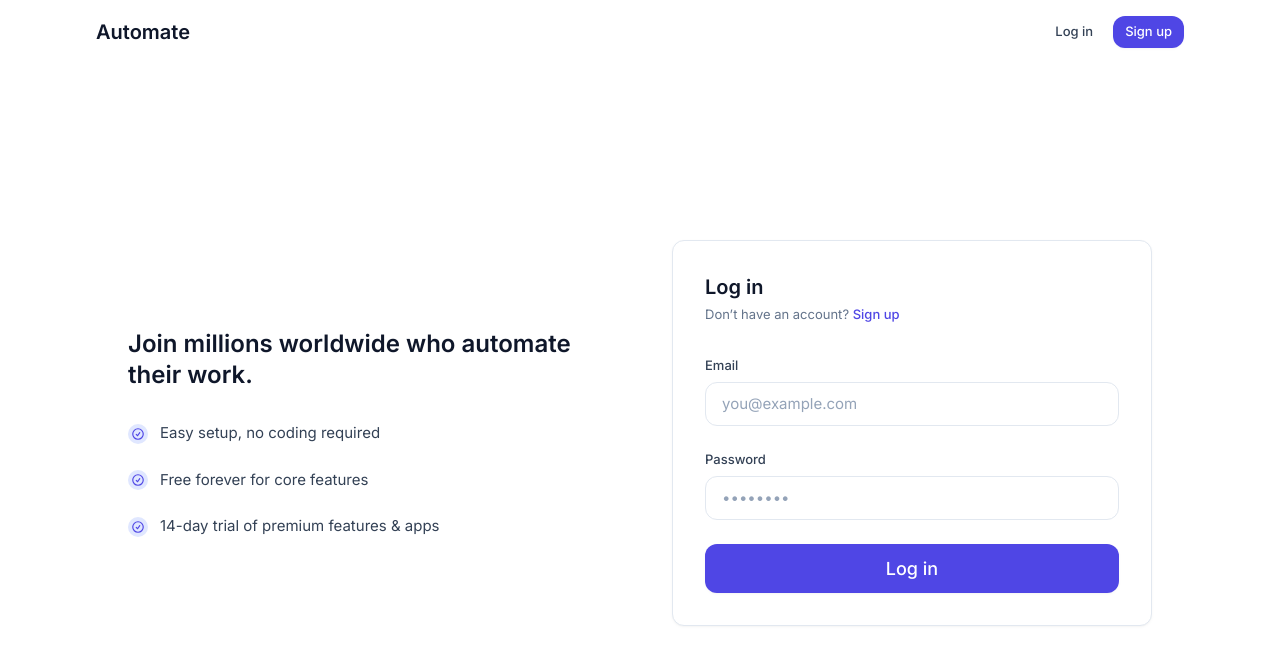
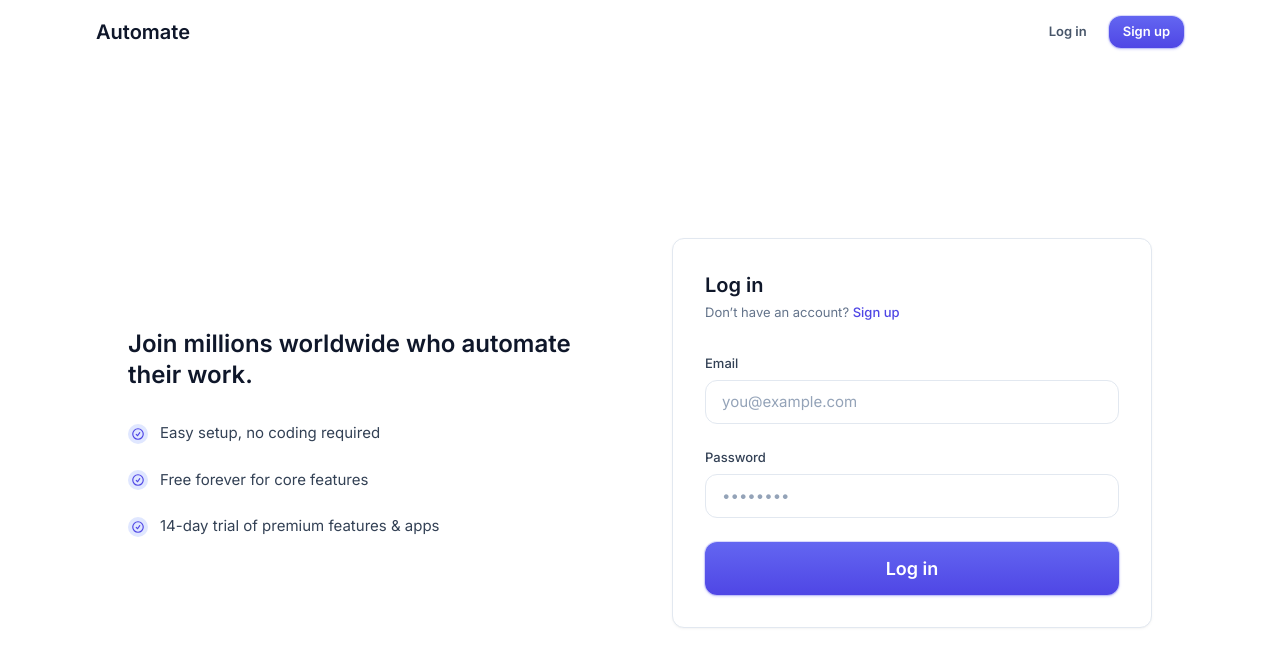
Before and after one commit to ajaygaur01/Zapier2.0, a Next.js app in the folder apps/frontend/: page /login in a window 1280 px wide. Shown: the top 666 px of the page. Built offline with nearby package versions, Linux system fonts and the light colour scheme; no server answers.

Commit message:
Button.tsx

```diff
--- a/apps/frontend/components/ui/Button.tsx
+++ b/apps/frontend/components/ui/Button.tsx
@@ -3,25 +3,25 @@
 import { ReactNode, ButtonHTMLAttributes } from "react";
 
 const base =
-  "inline-flex items-center justify-center font-medium rounded-xl transition-all duration-fast focus-visible:outline-none focus-visible:ring-2 focus-visible:ring-brand-500 focus-visible:ring-offset-2 disabled:opacity-50 disabled:pointer-events-none";
+  "inline-flex items-center justify-center font-semibold rounded-xl transition-all duration-fast focus-visible:outline-none focus-visible:ring-2 focus-visible:ring-brand-500 focus-visible:ring-offset-2 disabled:opacity-50 disabled:pointer-events-none active:scale-95 select-none";
 
 const sizeStyles = {
-  sm: "text-body-sm px-3 py-1.5 gap-1.5",
-  md: "text-body px-4 py-2 gap-2",
-  lg: "text-title-sm px-6 py-3 gap-2",
+  sm: "text-body-sm px-3.5 py-1.5 gap-1.5",
+  md: "text-body px-4.5 py-2.5 gap-2",
+  lg: "text-title-sm px-7 py-3.5 gap-2.5",
 };
 
 const variantStyles = {
   primary:
-    "bg-brand-600 text-white hover:bg-brand-700 active:bg-brand-800 shadow-soft hover:shadow-soft-md",
+    "bg-gradient-to-b from-brand-500 to-brand-600 text-white hover:from-brand-600 hover:to-brand-700 shadow-[0_1px_3px_0_rgb(99_102_241_/_0.4),0_0_0_1px_rgb(99_102_241_/_0.2)] hover:shadow-[0_4px_12px_0_rgb(99_102_241_/_0.4),0_0_0_1px_rgb(99_102_241_/_0.3)]",
   secondary:
-    "bg-white text-neutral-700 border border-neutral-200 hover:bg-neutral-50 hover:border-neutral-300 active:bg-neutral-100",
+    "bg-white text-neutral-700 border border-neutral-200 hover:bg-neutral-50 hover:border-neutral-300 active:bg-neutral-100 shadow-soft hover:shadow-soft-md",
   ghost:
-    "text-neutral-700 hover:bg-neutral-100 active:bg-neutral-200",
+    "text-neutral-600 hover:text-neutral-900 hover:bg-neutral-100 active:bg-neutral-200",
   danger:
-    "bg-red-600 text-white hover:bg-red-700 active:bg-red-800",
+    "bg-gradient-to-b from-red-500 to-red-600 text-white hover:from-red-600 hover:to-red-700 shadow-[0_1px_3px_0_rgb(239_68_68_/_0.4)]",
   ghostDanger:
-    "text-red-600 hover:bg-red-50 active:bg-red-100",
+    "text-red-600 hover:bg-red-50 hover:text-red-700 active:bg-red-100",
 };
 
 type Variant = keyof typeof variantStyles;
```
